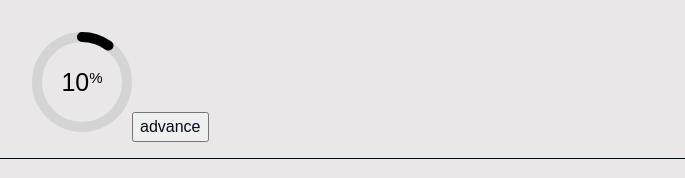
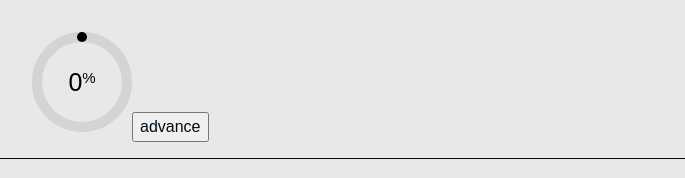
Before and after one commit to kshreve/timer, a Next.js app: page / in a window 1280 px wide. Shown: the top 178 px of the page, without its empty margins (40-725 px from the left). Built offline with nearby package versions, Linux system fonts and the light colour scheme.

Commit message:
5 second vs 10 second

```diff
--- a/pages/index.tsx
+++ b/pages/index.tsx
@@ -8,11 +8,11 @@ import useInterval from 'utils/useInterval';
 
 const Index = () => {
   const [paused, setPaused] = useState(true);
-  const [percentage, setPercentage] = useState(10);
+  const [percentage, setPercentage] = useState(0);
   useInterval(
     () => {
       if (percentage < 100) {
-        setPercentage(percentage + 10);
+        setPercentage(percentage + 20);
       } else {
         setPaused(true);
       }
@@ -20,6 +20,9 @@ const Index = () => {
     paused ? null : 1000,
   )
   const playPauseButtonClick = () => {
+    if(percentage===100) {
+      setPercentage(0)
+    }
     setPaused(!paused);
   };
 
```
